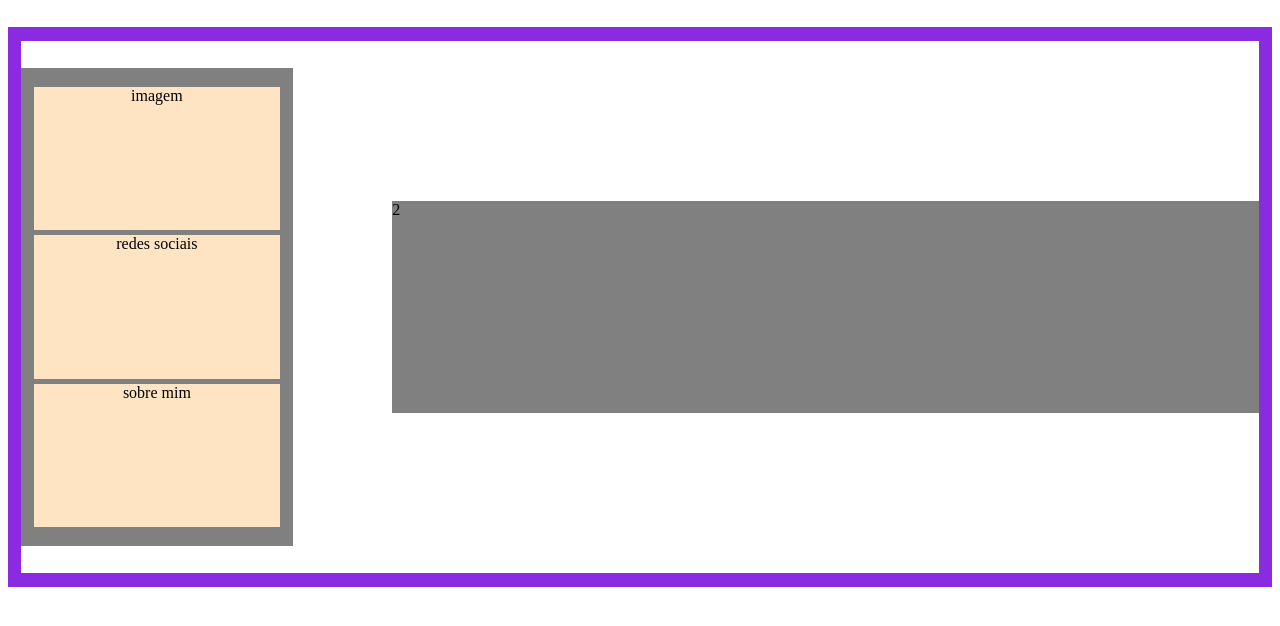
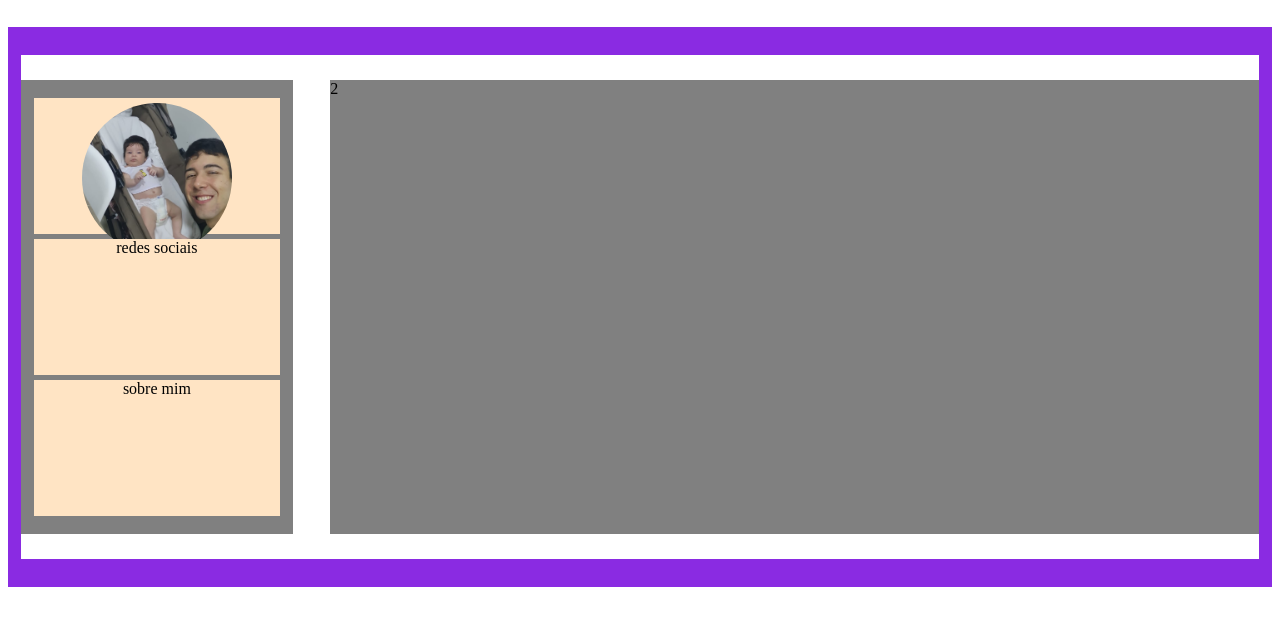
Before and after one commit to victorcresp-io/my_blog, a Flask app: page / in a window 1280 px wide. Shown: the top 626 px of the page. Run offline with Flask 3, Linux system fonts and the light colour scheme.

Commit message:
feat: adicionando imagem

```diff
--- a/app/static/main_pg.css
+++ b/app/static/main_pg.css
@@ -13,10 +13,16 @@
     display: flex;
     align-items: center;
     justify-content: space-between;
-    height: 95%;
+    height: 90%;
     width: 98%;
     background-color: white;
 
+}
+
+#item-projetos {
+    height: 90%;
+    width: 75%;
+    background-color: gray;
 }
 
 #item-sobre {
@@ -29,12 +35,6 @@
     justify-content: center;
     text-align: center;
     gap: 5px;
-}
-
-#item-projetos {
-    height: 40%;
-    width: 70%;
-    background-color: gray;
 }
 
 #img {
@@ -54,3 +54,11 @@
     width: 90%;
     background-color: bisque;
 }
+
+img {
+    margin-top: 5px;
+    width: 150px;          /* largura da imagem */
+    height: 150px;         /* altura da imagem */
+    border-radius: 50%;    /* deixa totalmente redonda */
+    object-fit: cover;     /* mantém a proporção e corta se necessário */
+}
--- a/app/templates/main_pg.html
+++ b/app/templates/main_pg.html
@@ -10,7 +10,7 @@
     <div id="caixa-central">
         <div id="centralizar-sub-caixa">
             <div id="item-sobre">
-                <div id="img">imagem</div>
+                <div id="img"><img src="{{ url_for('static', filename='images/victor.jpg') }}" alt=""></div>
                 <div id="social">redes sociais</div>
                 <div id="sobre">sobre mim</div>
             </div>
```
Also changed, not shown: app/static/images/victor.jpg (added).
